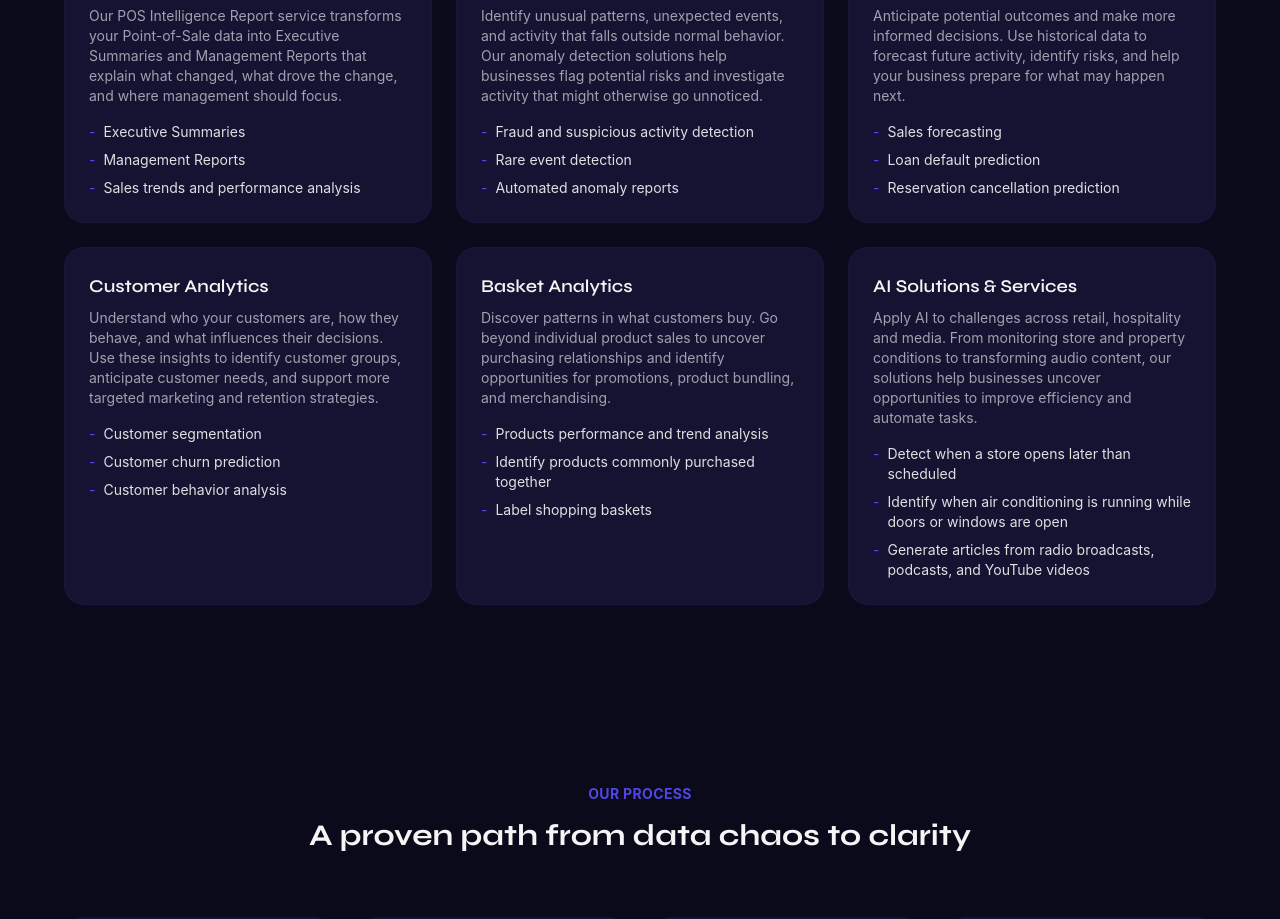
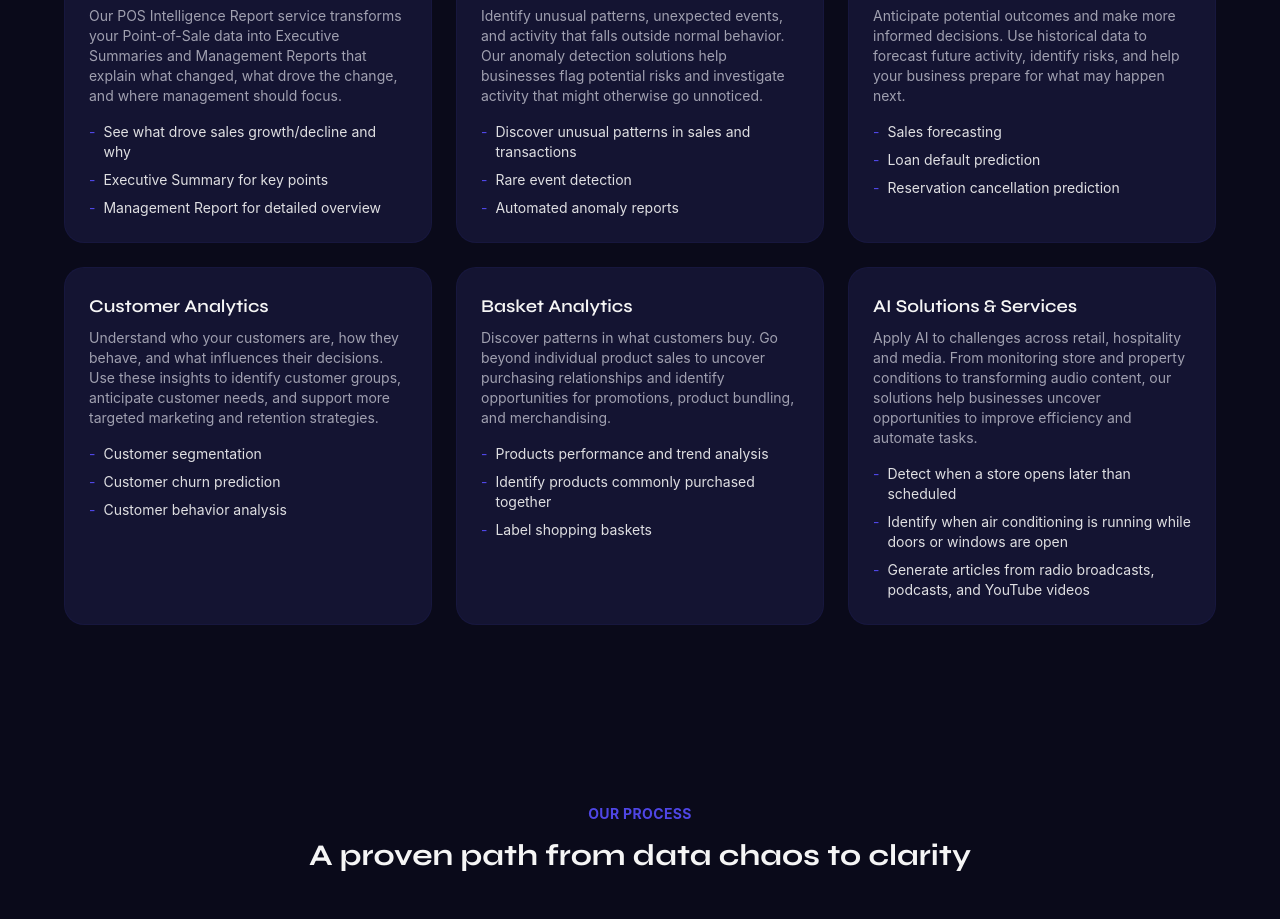
Before and after one commit to diallodixon-spec/dbdataanalyticsai, a Next.js app: page / in a window 1280 px wide. Shown: the part 1080-1999 px from the top of the page. Built offline with nearby package versions, Linux system fonts and the light colour scheme.

Commit message:
Managed Analytics Services adjustments 2

```diff
--- a/components/Services.tsx
+++ b/components/Services.tsx
@@ -3,14 +3,14 @@ const services = [
     title: "Business Intelligence",
     href: "/blog/tag/BusinessIntelligence",
     desc: "Our POS Intelligence Report service transforms your Point-of-Sale data into Executive Summaries and Management Reports that explain what changed, what drove the change, and where management should focus.",
-    points: ["Executive Summaries", "Management Reports", "Sales trends and performance analysis"],
+    points: ["See what drove sales growth/decline and why", "Executive Summary for key points", "Management Report for detailed overview"],
   },
   {
     title: "Anomaly Intelligence",
     // href: "/blog/turn-your-radio-broadcasts-into-digital-content-with-featherscribe-ai",
     desc: "Identify unusual patterns, unexpected events, and activity that falls outside normal behavior. Our anomaly detection solutions help businesses flag potential risks and investigate activity that might otherwise go unnoticed.",
     points: [
-      "Fraud and suspicious activity detection",
+      "Discover unusual patterns in sales and transactions",
       "Rare event detection",
       "Automated anomaly reports",
     ],
```
